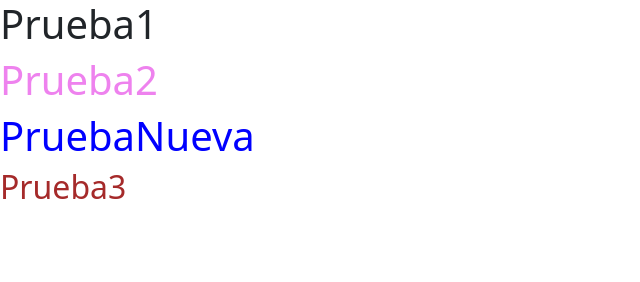
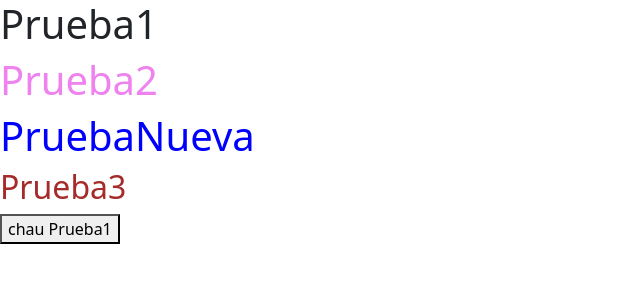
Before and after one commit to NicolasSmere/PracticaHtml, a plain HTML site: page Index.html in a window 1280 px wide. Shown: the whole page, without its empty margins (0-640 px from the left). Drawn offline with nearby package versions, Linux system fonts and the light colour scheme.

Commit message:
js agregado

```diff
--- a/Index.html
+++ b/Index.html
@@ -14,6 +14,7 @@
        <h1 class="Prueba2"> Prueba2 </h1>
        <h1 id="Prueba3"> Prueba3 </h1>
        <h2>Prueba3</h2>
+       <button id="chau" onclick="desaparece()" > chau Prueba1</button>
     </div>
 
     <script src="https://cdn.jsdelivr.net/npm/bootstrap@5.2.2/dist/js/bootstrap.bundle.min.js" integrity="sha384-OERcA2EqjJCMA+/3y+gxIOqMEjwtxJY7qPCqsdltbNJuaOe923+mo//f6V8Qbsw3" crossorigin="anonymous"></script>
--- a/Script.js
+++ b/Script.js
@@ -1,2 +1,8 @@
 var prueba = document.getElementById("Prueba3");
 prueba.innerHTML = "PruebaNueva";
+
+var theButton = document.getElementById("chau");
+
+function desaparece (){
+    theButton.style.display = "none" ;
+}
```
